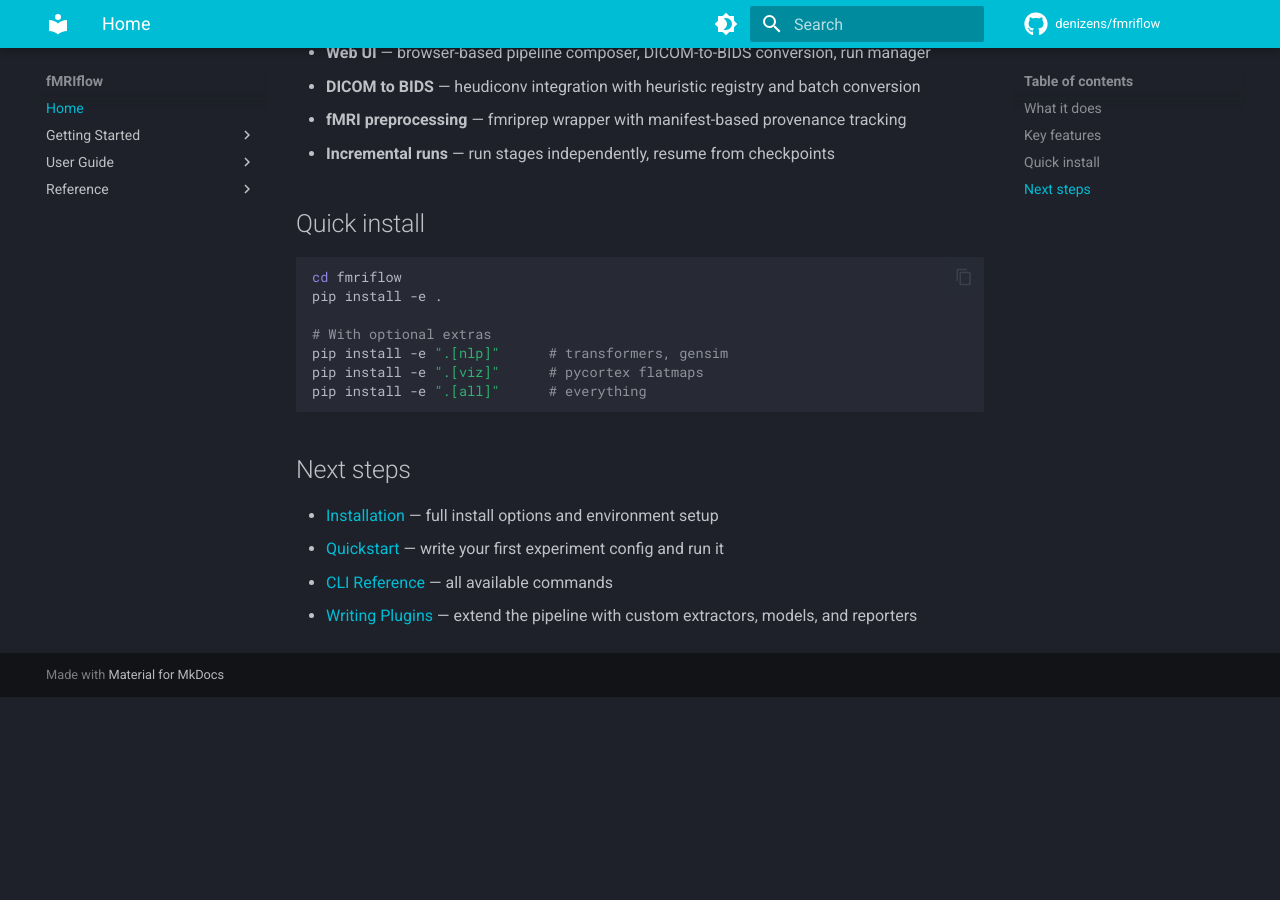
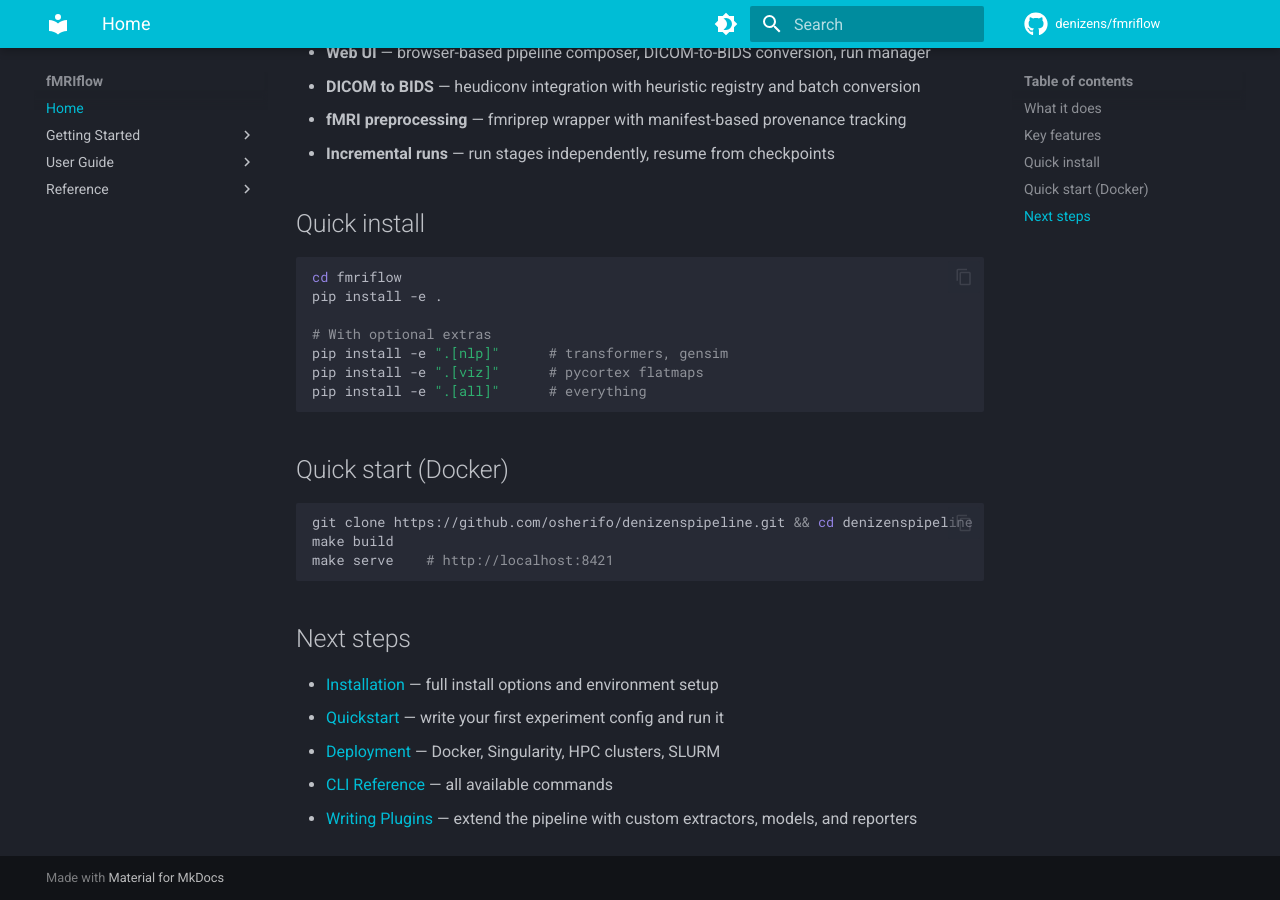
Before and after one commit to osherifo/denizenspipeline, an MkDocs documentation site: the page built from docs/index.md, in a window 1280 px wide and 900 px high, scrolled down 743 px. Built offline with MkDocs 1.6.1 and Material for MkDocs 9.7.7, drawn with Linux system fonts in a browser that asks for light colours; comment, search, counter and statistics services are not loaded; before the commit the page ends 1440 px from its top, so only the background shows below that.

Commit message:
add deployment guide to mkdocs site navigation
Move deployment.md into docs/guide/, add to mkdocs nav under User Guide,
add Docker quickstart and link from the index page.

Co-Authored-By: Claude Opus 4.6 (1M context) <noreply@anthropic.com>

````diff
--- a/docs/index.md
+++ b/docs/index.md
@@ -41,9 +41,18 @@ pip install -e ".[viz]"      # pycortex flatmaps
 pip install -e ".[all]"      # everything
 ```
 
+## Quick start (Docker)
+
+```bash
+git clone https://github.com/osherifo/denizenspipeline.git && cd denizenspipeline
+make build
+make serve    # http://localhost:8421
+```
+
 ## Next steps
 
 - [Installation](guide/installation.md) — full install options and environment setup
 - [Quickstart](guide/quickstart.md) — write your first experiment config and run it
+- [Deployment](guide/deployment.md) — Docker, Singularity, HPC clusters, SLURM
 - [CLI Reference](guide/cli.md) — all available commands
 - [Writing Plugins](guide/plugins.md) — extend the pipeline with custom extractors, models, and reporters
--- a/mkdocs.yml
+++ b/mkdocs.yml
@@ -52,6 +52,7 @@ nav:
     - Preprocessing: guide/preprocessing.md
     - DICOM to BIDS: guide/dicom-to-bids.md
     - Web UI: guide/web-ui.md
+    - Deployment: guide/deployment.md
   - Reference:
     - Built-in Plugins: reference/plugins.md
     - Config Reference: reference/config.md
````
Also changed, not shown: docs/guide/deployment.md (renamed from docs/deployment.md).
